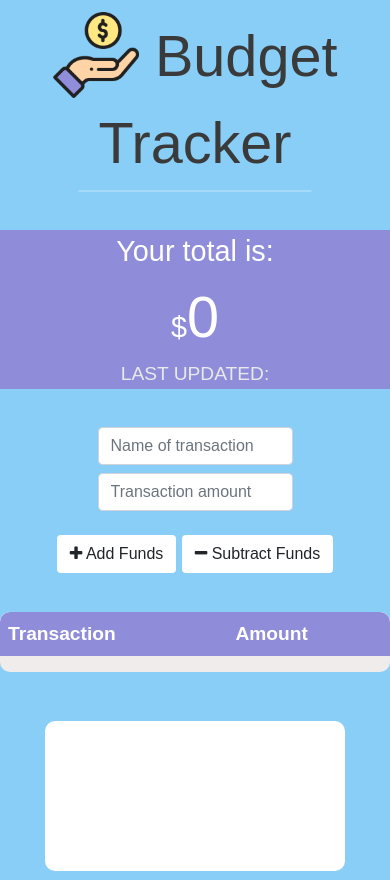
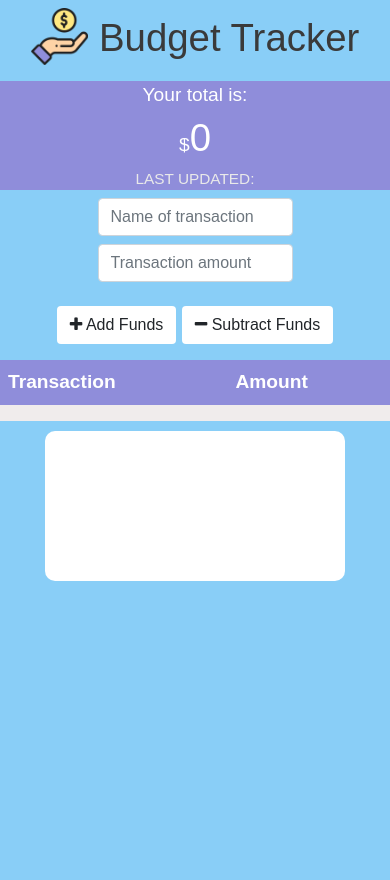
Before and after one commit to kvlin/Budget-Tracker, a website: page public/index.html in a window 390 px wide. After the commit the page ends 844 px from the top, so only its background shows below. Drawn offline with nearby package versions, Linux system fonts and the light colour scheme; no server answers; some icons are missing.

Commit message:
Mobile responsive

```diff
--- a/public/styles.css
+++ b/public/styles.css
@@ -119,3 +119,36 @@ input {
   border-radius: 10px;
   margin-top: 10px;
 }
+
+@media only screen and (max-width: 500px) {
+  .appName {
+    text-align: center;
+    font-size: 2em;
+    margin: 0.2em
+   }
+  .currentAmount {
+    font-size: 1em;
+  }
+  .title-wrapper {
+    margin: 0;
+  }
+  #updated {
+    font-size: 0.8em;
+  }
+  hr {
+    display:none
+  }
+  .form {
+    margin-top: 5px;
+  }
+  .transactions-container {
+    border-radius: 0px;
+    margin: 0;
+  }
+}
+
+@media only screen and (max-width: 345px) {
+img {
+  display:none;
+}
+}
```
